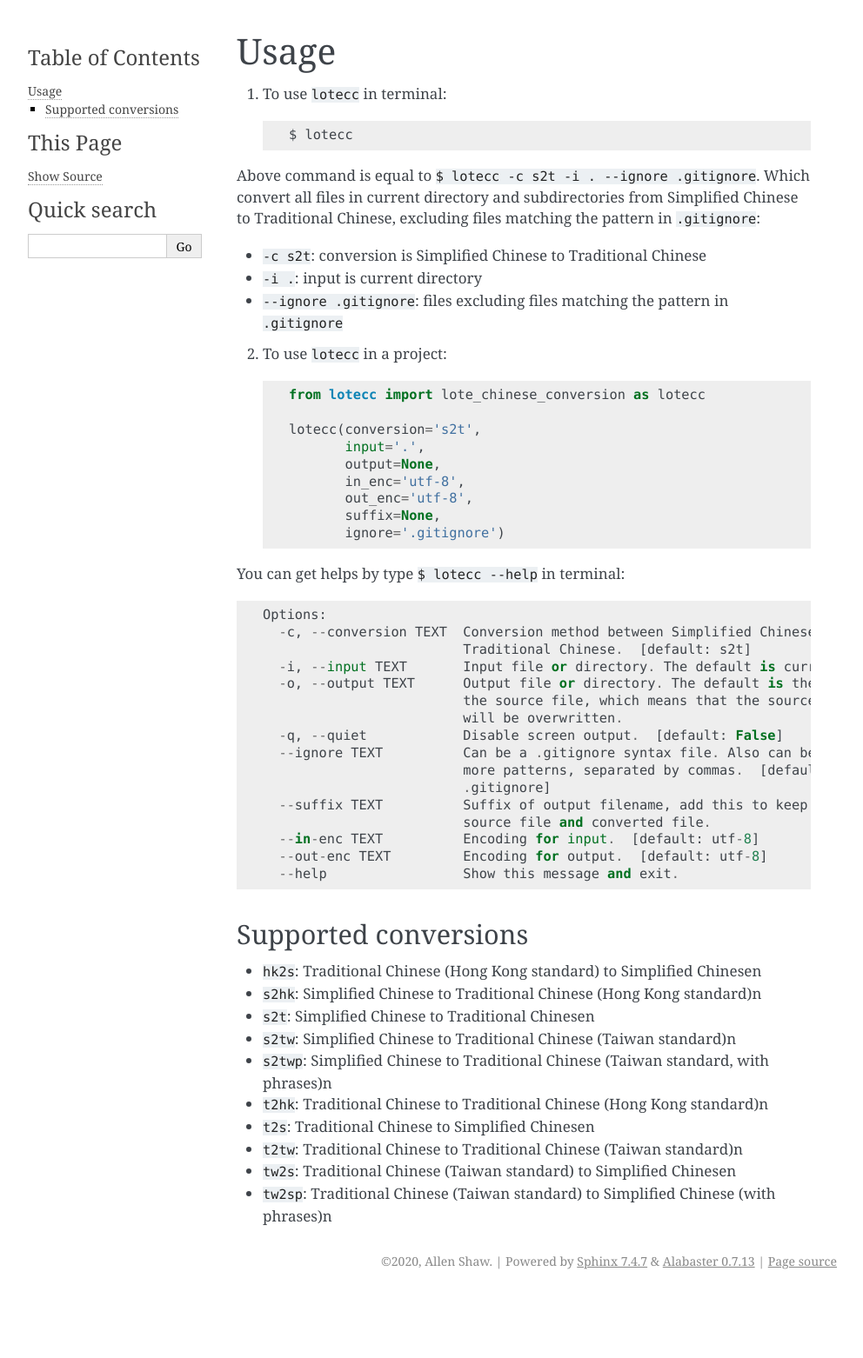
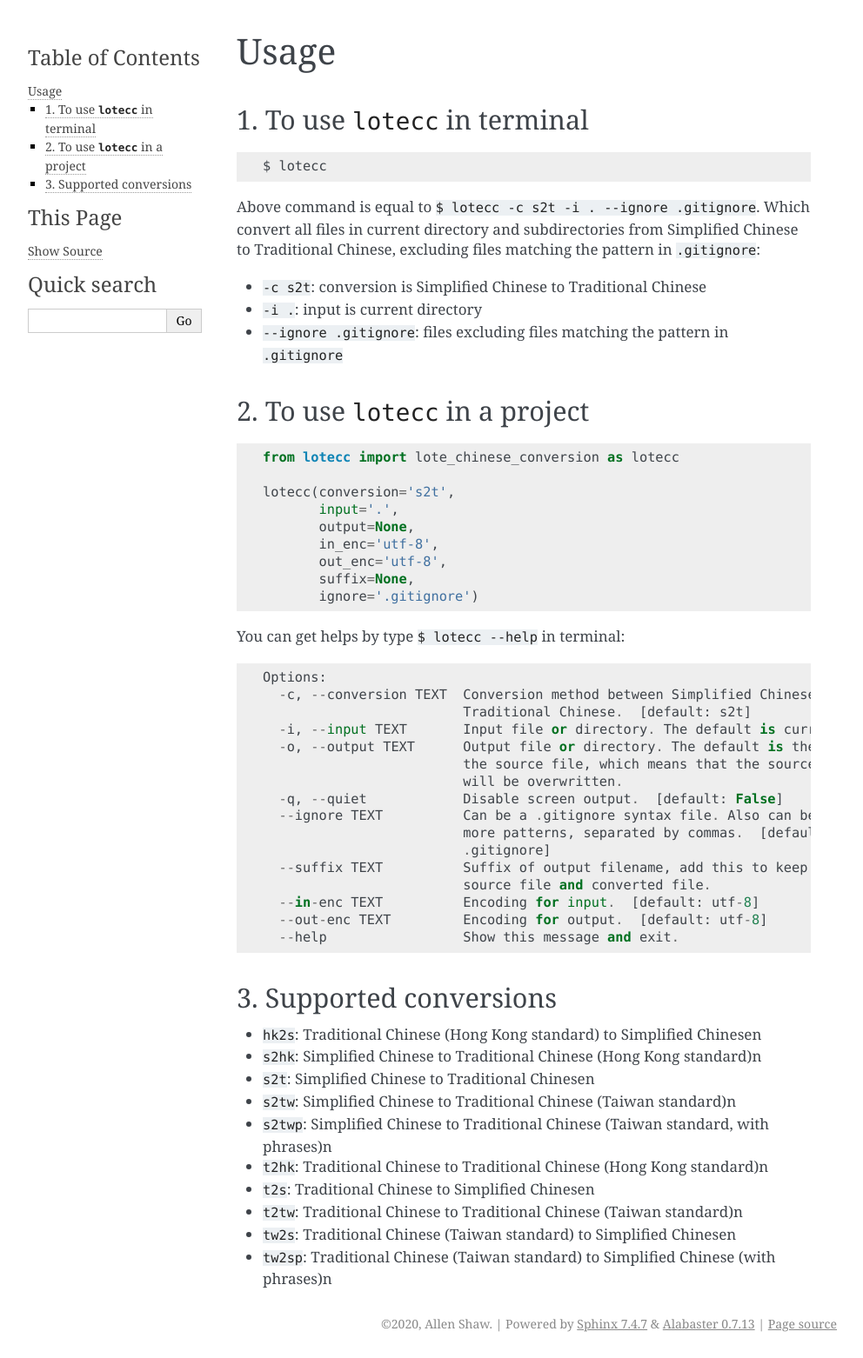
Before and after one commit to lonsty/lotecc, a Sphinx documentation site: the page built from docs/usage.rst, in a window 1280 px wide. Shown: the whole page at 87% size, without its empty margins (148-1140 px from the left). Built offline with Sphinx 7.4.7, drawn with Linux system fonts in a browser that asks for light colours; pages that are not in the unit, such as notebooks, are missing from menus; before the commit the page ends 1490 px from its top, so only the background shows below that.

Commit message:
docs: resolve rst invalid syntax

```diff
--- a/docs/usage.rst
+++ b/docs/usage.rst
@@ -1,7 +1,10 @@
 Usage
 =====
 
-1. To use ``lotecc`` in terminal::
+1. To use ``lotecc`` in terminal
+^^^^^^^^^^^^^^^^^^^^^^^^^^^^^^^^^
+
+::
 
     $ lotecc
 
@@ -11,7 +14,10 @@ Above command is equal to ``$ lotecc -c s2t -i . --ignore .gitignore``. Which co
 - ``-i .``: input is current directory
 - ``--ignore .gitignore``: files excluding files matching the pattern in ``.gitignore``
 
-2. To use ``lotecc`` in a project::
+2. To use ``lotecc`` in a project
+^^^^^^^^^^^^^^^^^^^^^^^^^^^^^^^^^
+
+::
 
     from lotecc import lote_chinese_conversion as lotecc
 
@@ -42,8 +48,8 @@ You can get helps by type ``$ lotecc --help`` in terminal::
       --out-enc TEXT         Encoding for output.  [default: utf-8]
       --help                 Show this message and exit.
 
-Supported conversions
-^^^^^^^^^^^^^^^^^^^^^
+3. Supported conversions
+^^^^^^^^^^^^^^^^^^^^^^^^
 
 - ``hk2s``: Traditional Chinese (Hong Kong standard) to Simplified Chinese\n
 - ``s2hk``: Simplified Chinese to Traditional Chinese (Hong Kong standard)\n
```
Also changed, not shown: README.rst (+10 -4 lines), .travis.yml.
